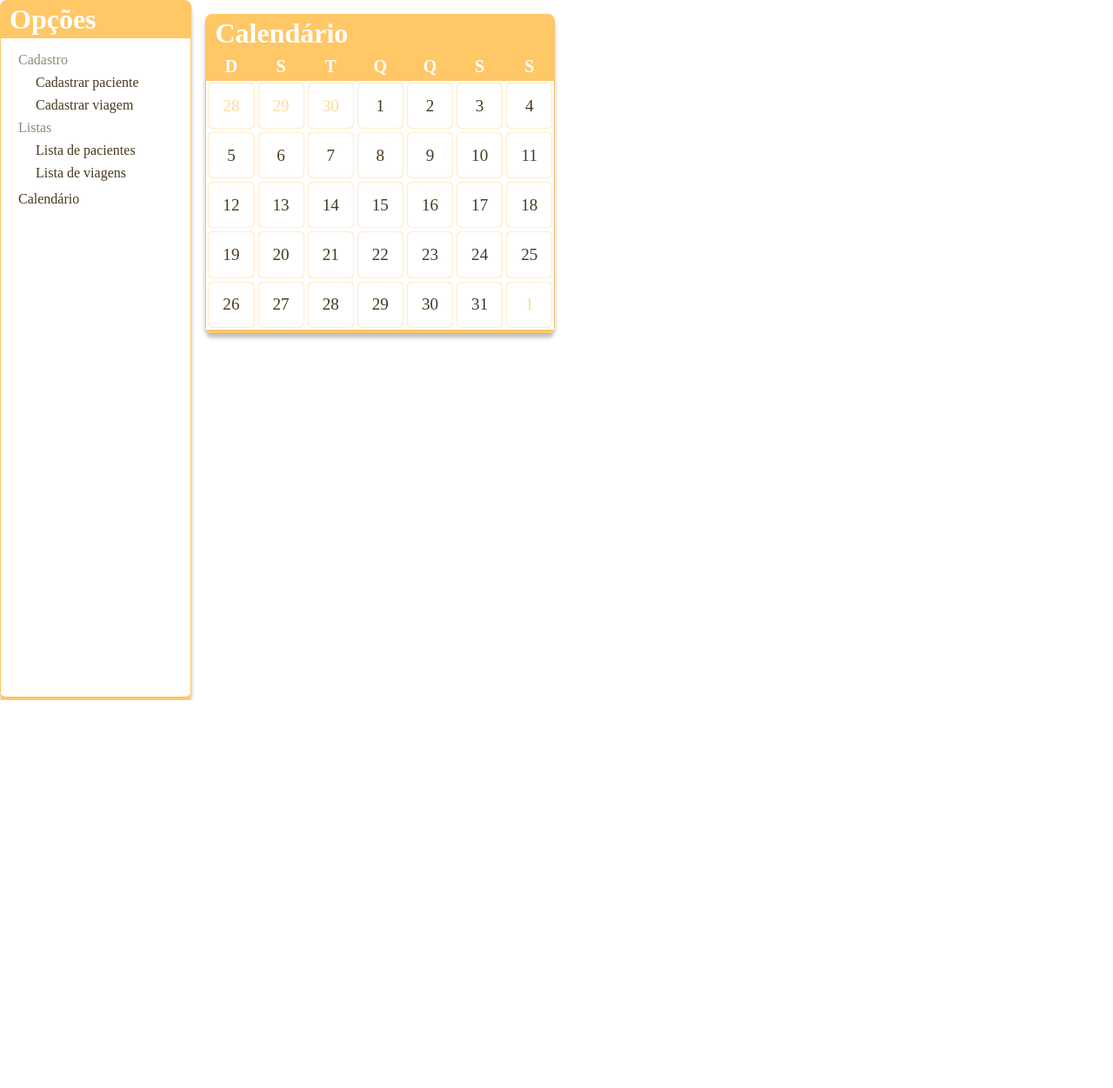
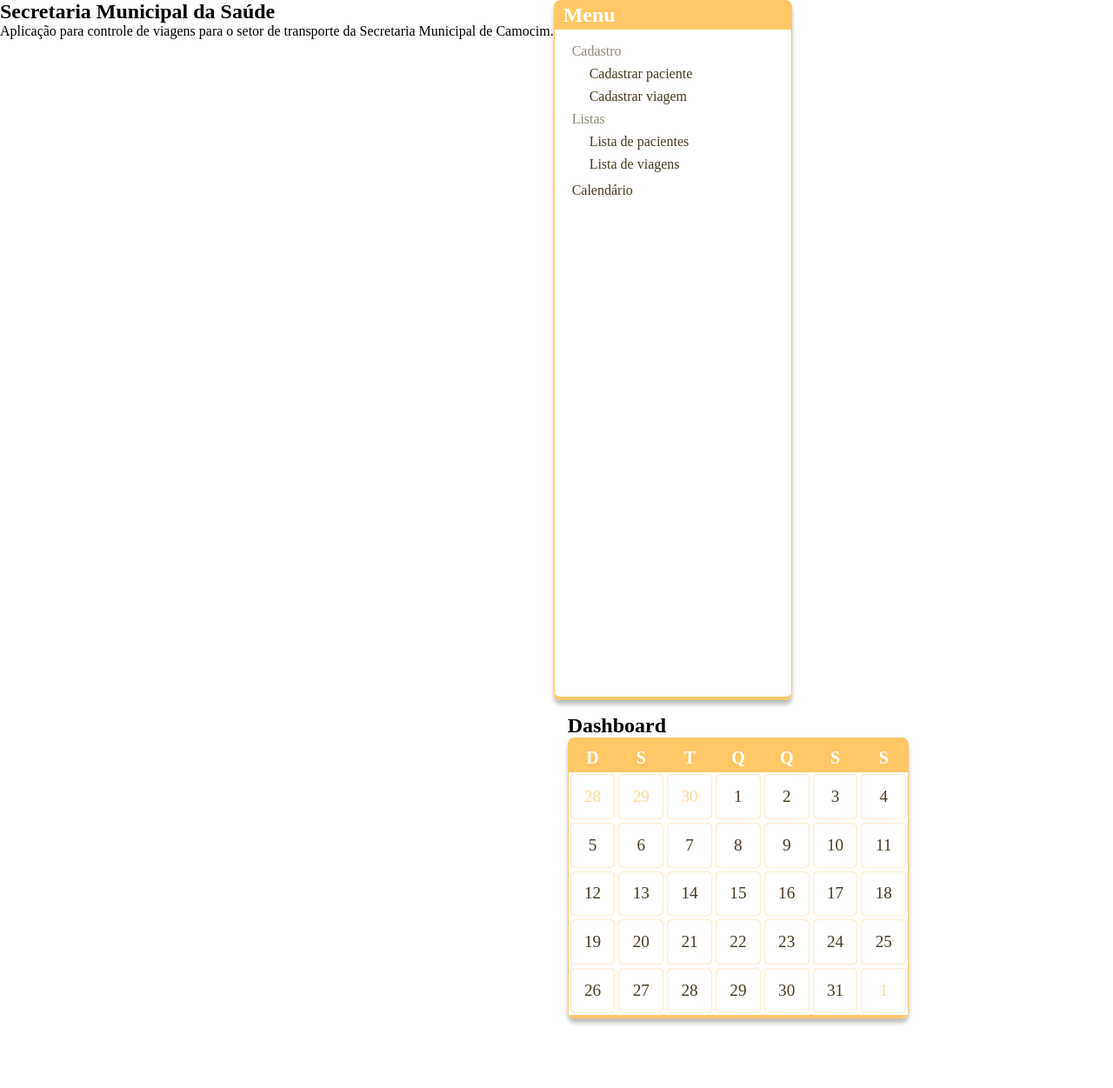
Before and after one commit to hennanlewis/ss-projetos, a Flask app: page / in a window 1280 px wide. Shown: the whole page at 87% size. Before the commit the page ends 805 px from the top, so only its background shows below. Run offline with Flask 3, Linux system fonts and the light colour scheme; some web fonts are replaced.

Commit message:
refac: new design for rest pages

```diff
--- a/transporte/templates/components/calendario.html
+++ b/transporte/templates/components/calendario.html
@@ -1,7 +1,7 @@
 <div>
     <div id="calendar-group" class="calendar-group">
         <div class="legend">
-            <span>Calendário</span>
+            <span></span>
         </div>
         <div id="calendar" class="calendar"></div>
     </div>
--- a/transporte/templates/components/header-nav.html
+++ b/transporte/templates/components/header-nav.html
@@ -1,16 +1,20 @@
 <header>
-    <h1>Opções</h1>
-    <nav>
+    <h1 class="title">Menu</h1>
+    <nav class="content">
         <span>Cadastro</span>
-        <ul>
+        <div class="menuSection">
+            <ul class="menuSection">
                 <li><a href="cadastrar-paciente">Cadastrar paciente</a></li>
                 <li><a href="cadastrar-viagem">Cadastrar viagem</a></li>
             </ul>
             <span>Listas</span>
+        </div>
+        <div class="menuSection">
             <ul>
                 <li><a href="lista-pacientes">Lista de pacientes</a></li>
                 <li><a href="lista-viagens">Lista de viagens</a></li>
             </ul>
+        </div>
         <a href="calendario">Calendário</a>
     </nav>
 </header>
--- a/transporte/templates/index.html
+++ b/transporte/templates/index.html
@@ -13,10 +13,16 @@
 </head>
 
 <body>
-    {% include "components/header-nav.html" %}
-    <main>
-        {% include "components/calendario.html" %}
-    </main>
+    {% include "components/top.html" %}
+    <section class="container">
+        {% include "components/header-nav.html" %}
+        <main>
+            <h2 class="title">Dashboard</h2>
+            <div class="content">
+                {% include "components/calendario.html" %}
+            </div>
+        </main>
+    </section>
     <script src="./static/calendario.js"></script>
 </body>
 
```
Also changed, not shown: transporte/templates/calendario.html (+10 -4 lines). Lines whose indentation alone changed are shown as unchanged.
